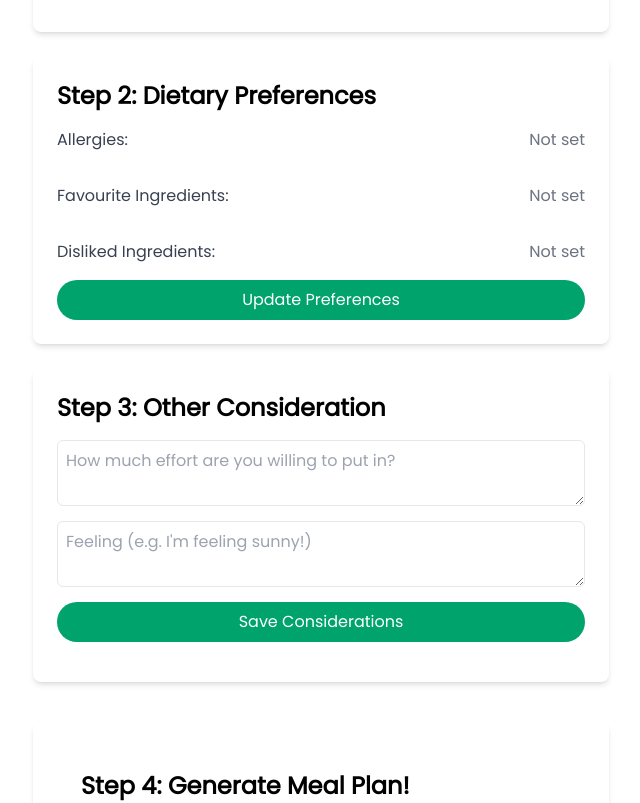
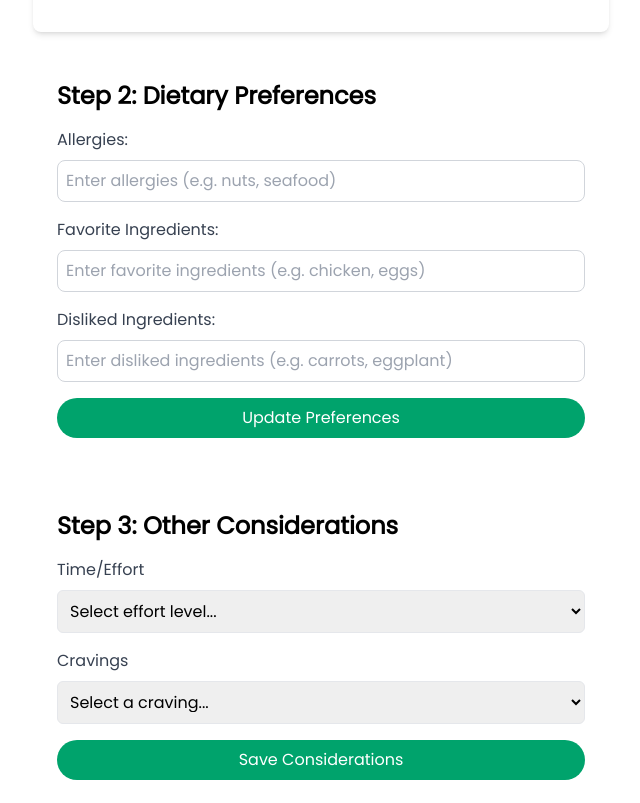
Before and after one commit to mitul-4/hack2.0, a Next.js app: page /create in a window 1280 px wide. Shown: the part 440-1243 px from the top of the page, without its empty margins (319-959 px from the left). Built offline with nearby package versions, Linux system fonts and the light colour scheme.

Commit message:
hi again

```diff
--- a/app/create/page.tsx
+++ b/app/create/page.tsx
@@ -66,6 +66,7 @@ const Home = () => {
         setSentiment={setSentiment}
         saveConsiderations={saveConsiderations}
       />
+
       <div className="bg-white p-6 rounded-lg shadow-md hover:shadow-xl transition-shadow duration-300 w-full h-48 mt-4">
         <AISubmit />
       </div>
--- a/components/DietaryPreferences.tsx
+++ b/components/DietaryPreferences.tsx
@@ -2,46 +2,68 @@ import React, { useState, useEffect } from 'react';
 
 const CreatePage = () => {
   const [allergies, setAllergies] = useState<string>('');
-  const [FavIngredients, setFavIngredients] = useState<string>('');
-  const [DisIngredients, setDisIngredients] = useState<string>('');
+  const [favIngredients, setFavIngredients] = useState<string>('');
+  const [disIngredients, setDisIngredients] = useState<string>('');
 
   // Load dietary preferences from localStorage
   useEffect(() => {
     const storedAllergies = localStorage.getItem('allergies');
-    const storedFavIngredients = localStorage.getItem(`FavIngredients`);
-    const storedDisIngredients = localStorage.getItem(`DisIngredients`);
-
+    const storedFavIngredients = localStorage.getItem('favIngredients');
+    const storedDisIngredients = localStorage.getItem('disIngredients');
 
     if (storedAllergies) setAllergies(storedAllergies);
     if (storedFavIngredients) setFavIngredients(storedFavIngredients);
     if (storedDisIngredients) setDisIngredients(storedDisIngredients);
-
   }, []);
 
+  const savePreferences = () => {
+    localStorage.setItem('allergies', allergies);
+    localStorage.setItem('favIngredients', favIngredients);
+    localStorage.setItem('disIngredients', disIngredients);
+    alert('Preferences updated!');
+  };
+
   return (
-    <div className="w-full bg-white p-6 rounded-lg shadow-md hover:shadow-xl transition-shadow duration-300 mb-6">
+    <div className="w-full bg-white p-6 rounded-lg mb-6">
       <h2 className="text-2xl font-semibold mb-4">Step 2: Dietary Preferences</h2>
       <div className="space-y-4">
-        <div className="flex justify-between">
-          <p className="font-medium text-gray-700 pb-4">Allergies:</p>
-          <p className="text-gray-500">{allergies || 'Not set'}</p>
+        <div>
+          <label className="font-medium text-gray-700 pb-2 block">Allergies:</label>
+          <input
+            type="text"
+            value={allergies}
+            onChange={(e) => setAllergies(e.target.value)}
+            className="w-full border border-gray-300 rounded-lg p-2"
+            placeholder="Enter allergies (e.g. nuts, seafood)"
+          />
         </div>
 
-        <div className="flex justify-between">
-          <p className="font-medium text-gray-700 pb-4">Favourite Ingredients:</p>
-          <p className="text-gray-500">{FavIngredients || 'Not set'}</p>
+        <div>
+          <label className="font-medium text-gray-700 pb-2 block">Favorite Ingredients:</label>
+          <input
+            type="text"
+            value={favIngredients}
+            onChange={(e) => setFavIngredients(e.target.value)}
+            className="w-full border border-gray-300 rounded-lg p-2"
+            placeholder="Enter favorite ingredients (e.g. chicken, eggs)"
+          />
         </div>
 
-        <div className="flex justify-between">
-          <p className="font-medium text-gray-700 pb-4">Disliked Ingredients:</p>
-          <p className="text-gray-500">{DisIngredients || 'Not set'}</p>
+        <div>
+          <label className="font-medium text-gray-700 pb-2 block">Disliked Ingredients:</label>
+          <input
+            type="text"
+            value={disIngredients}
+            onChange={(e) => setDisIngredients(e.target.value)}
+            className="w-full border border-gray-300 rounded-lg p-2"
+            placeholder="Enter disliked ingredients (e.g. carrots, eggplant)"
+          />
         </div>
-
-      </div> {/* Closing div for space-y-4 */}
+      </div>
 
       <button
-        className="w-full bg-[#00a36c] text-white py-2 rounded-full hover:bg-[#007f4c]"
-        onClick={() => alert('Generate meal plan based on preferences')}
+        className="w-full bg-[#00a36c] text-white py-2 rounded-full hover:bg-[#007f4c] mt-4"
+        onClick={savePreferences}
       >
         Update Preferences
       </button>
--- a/components/IngredientsList.tsx
+++ b/components/IngredientsList.tsx
@@ -43,7 +43,7 @@ const IngredientsList: React.FC<IngredientsListProps> = ({
           type="text"
           value={ingredientUnit}
           onChange={(e) => setIngredientUnit(e.target.value)}
-          placeholder="Unit (e.g., grams)"
+          placeholder="Unit (e.g. grams)"
           className="w-full p-2 border rounded-md mb-4"
         />
         <button
--- a/components/OtherConsiderations.tsx
+++ b/components/OtherConsiderations.tsx
@@ -13,31 +13,58 @@ const OtherConsiderations: React.FC<OtherConsiderationsProps> = ({
   setSentiment,
   saveConsiderations,
 }) => {
+  // Function to show alert on save
+  const handleSave = () => {
+    // Trigger the save alert
+    alert(" Considerations saved!");
+    // Call saveConsiderations if needed
+    saveConsiderations();
+  };
+
   return (
-    <div className="w-full bg-white p-6 rounded-lg shadow-md hover:shadow-xl transition-shadow duration-300 mb-6">
-      <h2 className="text-2xl font-semibold mb-4">Step 3: Other Consideration</h2>
+    <div className="w-full bg-white p-6 rounded-lg mb-6">
+      <h2 className="text-2xl font-semibold mb-4">Step 3: Other Considerations</h2>
+
+      {/* Effort Selection */}
       <div className="mb-4">
-        <textarea
+        <label className="block text-gray-700 font-medium mb-2">Time/Effort</label>
+        <select
           value={effort}
           onChange={(e) => setEffort(e.target.value)}
-          placeholder="How much effort are you willing to put in?"
-          className="w-full p-2 border rounded-md mb-2"
-        />
-        <textarea
+          className="w-full p-2 border rounded-md"
+        >
+          <option value="">Select effort level...</option>
+          <option value="Quick Meal (≤15 min)">Quick Meal (≤15 min)</option>
+          <option value="Standard (30 min)">Standard (30 min)</option>
+          <option value="Detailed (1 hr+)">Detailed (1 hr+)</option>
+        </select>
+      </div>
+
+      {/* Sentiment Selection */}
+      <div className="mb-4">
+        <label className="block text-gray-700 font-medium mb-2">Cravings</label>
+        <select
           value={sentiment}
           onChange={(e) => setSentiment(e.target.value)}
-          placeholder="Feeling (e.g. I'm feeling sunny!)"
-          className="w-full p-2 border rounded-md mb-2"
-        />
-        <button
-          onClick={saveConsiderations}
-          className="w-full bg-[#00a36c] text-white py-2 rounded-full hover:bg-[#007f4c]"
+          className="w-full p-2 border rounded-md"
         >
-          Save Considerations
-        </button>
+          <option value="">Select a craving...</option>
+          <option value="Sweet">Sweet</option>
+          <option value="Savory">Savory</option>
+          <option value="Spicy">Spicy</option>
+          <option value="Sour">Sour</option>
+          <option value="Umami">Umami</option>
+        </select>
       </div>
+
+      <button
+        onClick={handleSave}
+        className="w-full bg-[#00a36c] text-white py-2 rounded-full hover:bg-[#007f4c]"
+      >
+        Save Considerations
+      </button>
     </div>
-  )
+  );
 };
 
 export default OtherConsiderations;
```
